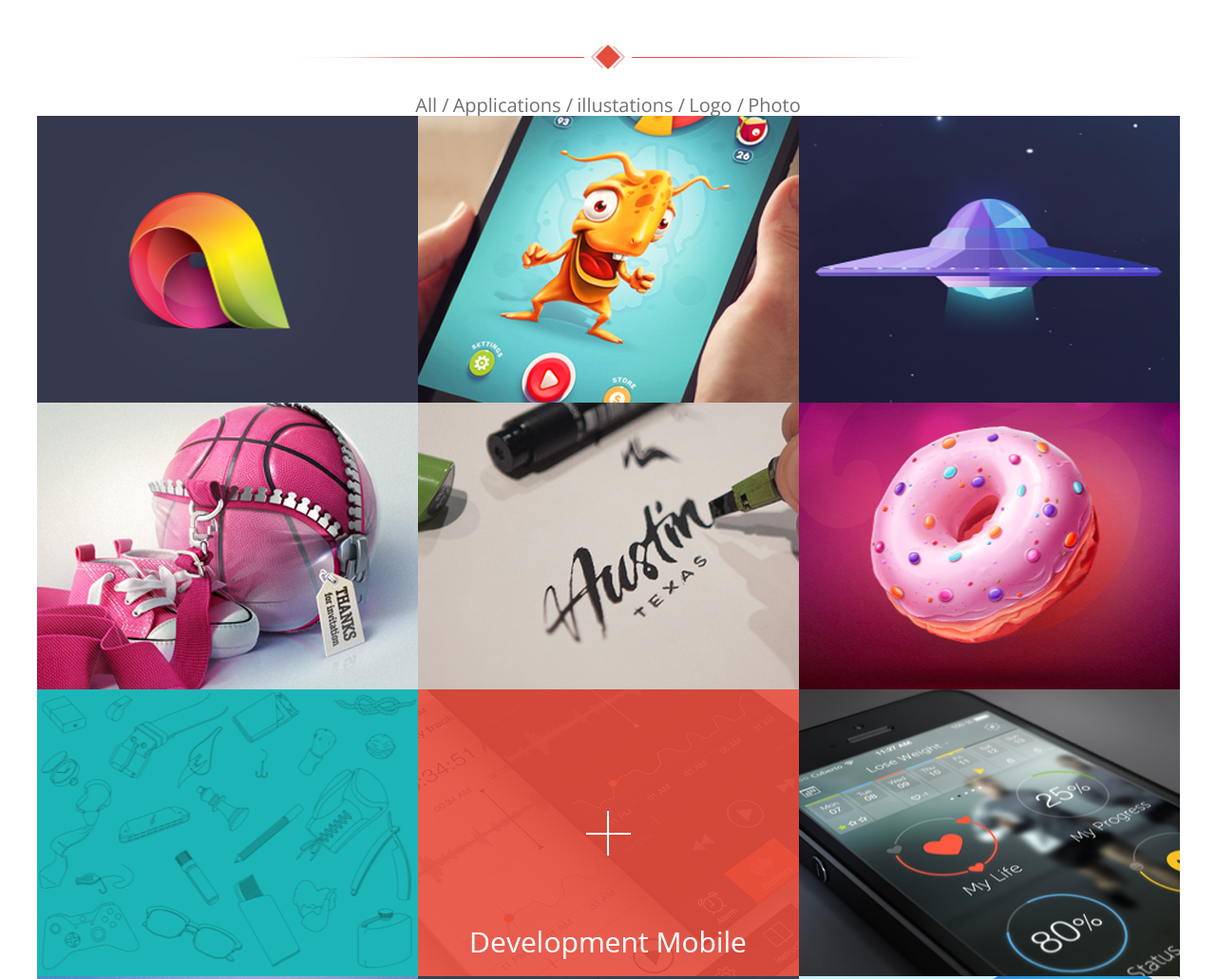
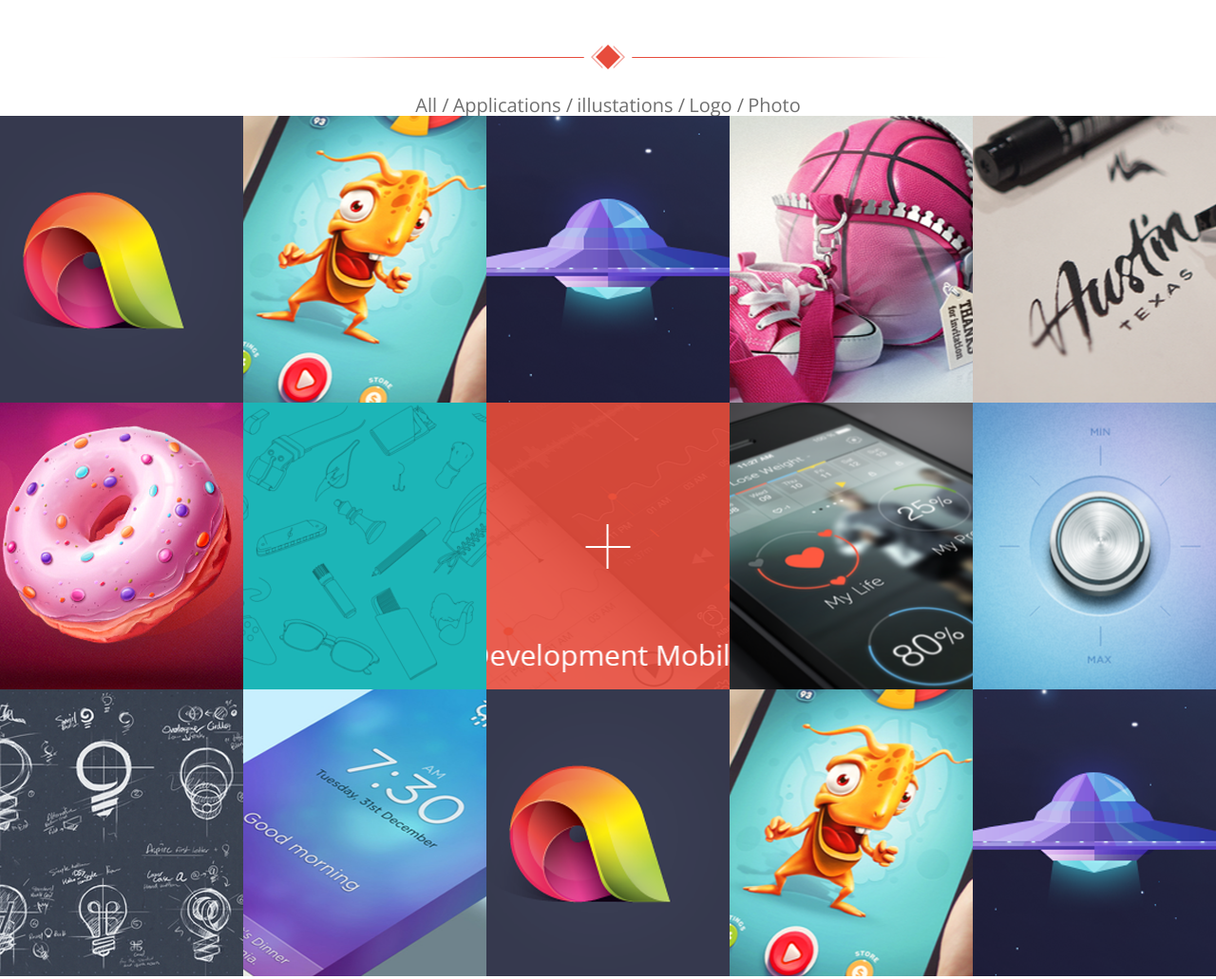
Before and after one commit to Irbis1991/desab, a plain HTML site: page index.html in a window 1280 px wide. Shown: the part 2444-3475 px from the top of the page at 95% size. Drawn offline with nearby package versions, Linux system fonts and the light colour scheme.

Commit message:
something

```diff
--- a/css/main.css
+++ b/css/main.css
@@ -164,8 +164,8 @@ h2 {
 }
 
 .img div {
-	width: 401px;
-	height:302px;
+	flex-basis: 20%;
+	height: 302px;
 }
 
 .img1, .img13 {
```
